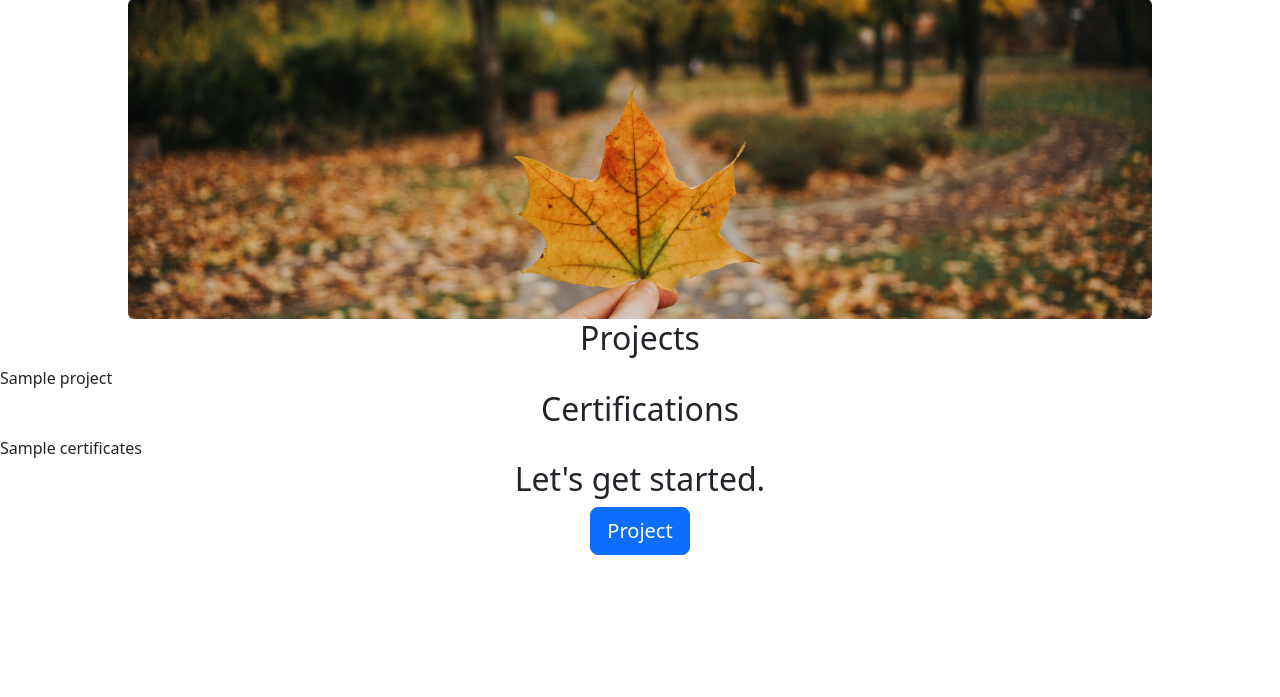
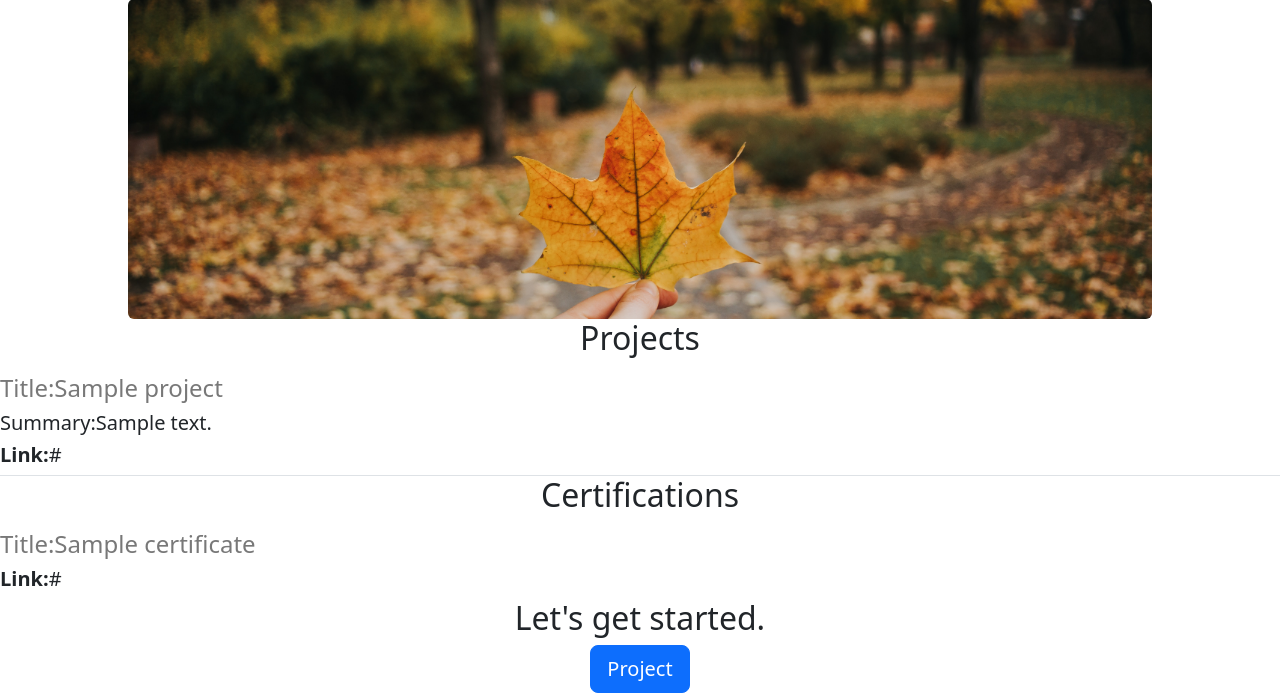
Before and after one commit to shubhda18/TestWebDev, a Flask app: template templates/home.html in a window 1280 px wide. Shown: the part 103-800 px from the top of the page. Run offline with Flask 2, Linux system fonts and the light colour scheme; the template is opened without the code that fills it: most values are stand-ins (such as "Sample title", 1, 10 or a date in 2020).

Commit message:
Added Projects ,Certificates data and JSON Api

```diff
--- a/app.py
+++ b/app.py
@@ -1,18 +1,24 @@
-from flask import Flask, render_template
+from flask import Flask, render_template, jsonify
 app = Flask(__name__)
 
 Projects =[
   {"id":1,
   "Title":"Webscraping TMDB",
-  "Link":" "},
+   "Summary":" ",  "Link":"https://colab.research.google.com/drive/1O4AU7aLXRKzinKcT1k3VP6lty-0Rqtnt?usp=sharing"},
+
   {"id":2,
   "Title":"Medical Retinopathy Image Classification-Pytorch",
+   "Summary":" ",
   "Link":" "},
+
   {"id":3,
   "Title":"Air-Quality India EDA",
+   "Summary":" ",
   "Link":" "},
-  {"id":1,
+
+  {"id":4,
   "Title":"Elo Customer Segmentation using XGBoost",
+   "Summary":" ",
   "Link":" "}
 ]
 
@@ -20,9 +26,11 @@ Certificates =[
   {"id":1,
   "Title":"DataScience and Machine Learning Bootcamp",
   "Link":" "},
+
   {"id":2,
   "Title":"Machine Learning with Python",
   "Link":" "},
+
   {"id":3,
   "Title":"Deep Learning with Pytorch",
   "Link":" "}
@@ -30,8 +38,11 @@ Certificates =[
 
 @app.route("/")
 def html_webpage():
-  return render_template('home.html', projects="Projects", certificates ="Certificates")
-  print(__name__)
+  return render_template('home.html', projects=Projects, certificates =Certificates)
+
+@app.route("/api/projects")
+def load_projects():
+  return jsonify(Projects+Certificates)
 
 if __name__=="__main__":
   app.run(host="0.0.0.0", debug = True)
--- /dev/null
+++ b/templates/bootstrap.html
@@ -0,0 +1,3 @@
+<meta charset="utf-8">
+<meta name="viewport" content="width=device-width, initial-scale=1">
+<link href="https://cdn.jsdelivr.net/npm/bootstrap@5.2.1/dist/css/bootstrap.min.css" rel="stylesheet" integrity="sha384-iYQeCzEYFbKjA/T2uDLTpkwGzCiq6soy8tYaI1GyVh/UjpbCx/TYkiZhlZB6+fzT" crossorigin="anonymous">
--- /dev/null
+++ b/templates/certificates.html
@@ -0,0 +1,10 @@
+<div>
+  <div style="margin-bottom:8px; margin-top:16px">
+    <h4 style ="color:rgb(120,120,120)">
+        Title:</b>{{certificate['Title']}}</h4>
+  </div>
+
+  <div style="margin-bottom:4px">
+    <h5><b>Link:</b>{{certificate['link']}}</h5>
+  </div>
+</div>
--- a/templates/home.html
+++ b/templates/home.html
@@ -1,9 +1,7 @@
 <!DOCTYPE html>
 
 <html>
-  <meta charset="utf-8">
-  <meta name="viewport" content="width=device-width, initial-scale=1">
-<link href="https://cdn.jsdelivr.net/npm/bootstrap@5.2.1/dist/css/bootstrap.min.css" rel="stylesheet" integrity="sha384-iYQeCzEYFbKjA/T2uDLTpkwGzCiq6soy8tYaI1GyVh/UjpbCx/TYkiZhlZB6+fzT" crossorigin="anonymous">
+  {% include 'bootstrap.html' %}
 <style>
   #banner{
     width:80%;
@@ -28,15 +26,17 @@
 
     <h2 class = "text-center" "mx-auto">Projects</h2>
   <div>
-{% for project in Projects%}
-    {{project}}
+{% for project in projects%}
+
+    {% include 'projects.html'%}
+
     {% endfor %}
   </div>
 
     <h2 class = "text-center" "mx-auto">Certifications</h2>
     <div>
-      {% for certificates in Certificates%}
-      {{certificates}}
+      {% for certificate in certificates%}
+        {% include 'certificates.html'%}
     {% endfor %}
     </div>
     <h2  class = "text-center" "mx-auto">Let's get started.</h2>
--- /dev/null
+++ b/templates/projects.html
@@ -0,0 +1,12 @@
+<div class="border-bottom">
+  <div style="margin-bottom:8px; margin-top:16px">
+    <h4 style ="color:rgb(120,120,120)">
+        Title:</b>{{project['Title']}}</h4>
+  </div>
+  <div>
+    <h5>Summary:{{project['Summary']}}</h5>
+  </div>
+  <div style="margin-bottom:4px">
+    <h5><b>Link:</b>{{project['link']}}</h5>
+  </div>
+</div>
```
Also changed, not shown: 1 other file.
